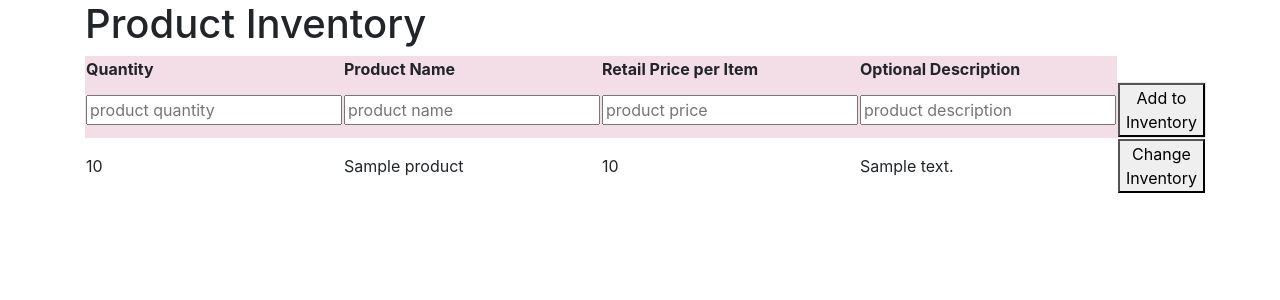
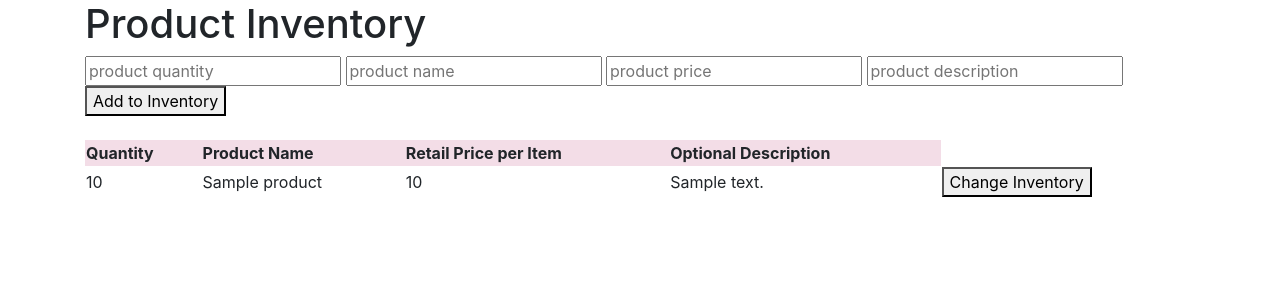
Before and after one commit to nfgrawker/maryKayProject, a Django app: template inventory/templates/inventory/inventoryTables.html in a window 1280 px wide. Shown: the part 56-356 px from the top of the page. Run offline with Django 3.2, Linux system fonts and the light colour scheme; the template is opened without the code that fills it: most values are stand-ins (such as "Sample title", 1, 10 or a date in 2020); some libraries are stand-ins or nearby versions.

Commit message:
building out inventory page
added modals and styling

```diff
--- a/inventory/static/inventory/js/app.js
+++ b/inventory/static/inventory/js/app.js
@@ -9,7 +9,7 @@
             if ($(this).attr("id") == undefined) {
                 console.log("skipping token")
             } else {
-                objectToSend[$(this).attr("id")] = $(this).val()
+                objectToSend[$(this).attr("id")] = $(this).val();
                 arrayForInput.push($(this).val())
             }
         });
@@ -24,35 +24,47 @@
             },
             dataType: "json"
         }).then(response => {
-            console.log(response)
+            console.log(response);
             if(response['status'] == 1){
-                let newRow = $("<tr>")
+                console.log("adding")
+                let newRow = $("<tr>");
                 arrayForInput.forEach(function(val,idx){
-                    let tableData = $("<td>")
-                    tableData.append(val)
+                    let tableData = $("<td>");
+                    tableData.append(val);
                     newRow.append(tableData)
+                    console.log("appending")
+                    console.log(tableData)
                 });
-                $(".mainInventoryTable").append(newRow)
+                $(".mainInventoryTable").prepend(newRow)
             }
         });
         console.log(objectToSend)
     });
     $("#changeProduct").click(function(){
         parent = $("#postProduct").parent().parent();
+        url = "/changeProduct";
         let allListElements = $("input");
         let inputs = $(parent).find(allListElements);
         inputs.each(function () {
             if ($(this).attr("id") == undefined) {
                 console.log("skipping token")
             } else {
-                objectToSend[$(this).attr("id")] = $(this).val()
+                objectToSend[$(this).attr("td")] = $(this).val()
             }
 
         });
-            keyList = Object.keys(objectToSend)
-            paramsList = []
+            keyList = Object.keys(objectToSend);
+            paramsList = [];
         keyList.forEach(function(val,idx){
-
+            if (idx == 0){
+                url += "?"+val+"="+objectToSend[val]
+            }
+            else{
+                url += "&"+val+"="+objectToSend[val]
+            }
+        });
+        $.get(url,function(response){
+            console.log(response)
         })
     })
 };
--- a/inventory/templates/inventory/inventoryChange.html
+++ b/inventory/templates/inventory/inventoryChange.html
@@ -1,4 +1,6 @@
 {% extends 'inventory/inventoryBase.html' %}
 {% block content %}
+<div class="container">
 
+</div>
 {% endblock content %}
--- a/inventory/templates/inventory/inventoryTables.html
+++ b/inventory/templates/inventory/inventoryTables.html
@@ -4,7 +4,19 @@
         <div class="row">
             <div class="col-sm-12">
                 <h1>Product Inventory</h1>
-                <table class=" display">
+
+                {% csrf_token %}
+                <td><input type="text" id="quantity" placeholder="product quantity"></td>
+                <td><input type="text" id="name" placeholder="product name"></td>
+                <td><input type="text" id="price" placeholder="product price"></td>
+                <td><input type="text" id="description" placeholder="product description"></td>
+                <th>
+                    <button class="button" id="postProduct">Add to Inventory</button>
+                </th>
+                        <div class="w-100 mb-4"></div>
+
+                </tr>
+                <table class=" display w-100">
                     <thead>
                     <tr>
                         <th scope="col">Quantity</th>
@@ -15,26 +27,46 @@
                     </thead>
                     <tbody class="maininventoryTable">
                     <tr>
-                        {% csrf_token %}
-                        <td><input type="text" id="quantity" placeholder="product quantity"></td>
-                        <td><input type="text" id="name" placeholder="product name"></td>
-                        <td><input type="text" id="price" placeholder="product price"></td>
-                        <td><input type="text" id="description" placeholder="product description"></td>
-                        <th>
-                            <button class="button" id="postProduct">Add to Inventory</button>
-                        </th>
-                    </tr>
                         {% with index=0 %}
                             {% for product in products %}
                                 <tr>
-                                <td>{{ product.quantity }}</td>
-                                <td>{{ product.product_name }}</td>
-                                <td>{{ product.price }}</td>
-                                <td>{{ product.product_description }}</td>
+                                    <td id="quantityadd">{{ product.quantity }}</td>
+                                    <td id="product_nameadd">{{ product.product_name }}</td>
+                                    <td id="priceadd">{{ product.price }}</td>
+                                    <td id="product_descriptionadd">{{ product.product_description }}</td>
                                     <th>
-                                    <button class="button" id="changeProduct">Change Inventory</button>
+                                        <button class="button" id="changeInventory" data-toggle="modal"
+                                                data-target="#exampleModalCenter">Change Inventory
+                                        </button>
                                     </th>
+                                    <div class="modal fade" id="exampleModalCenter" tabindex="-1" role="dialog"
+                                         aria-labelledby="exampleModalCenterTitle" aria-hidden="true">
+                                        <div class="modal-dialog modal-dialog-centered" role="document">
+                                            <div class="modal-content">
+                                                <div class="modal-header">
+                                                    <h5 class="modal-title" id="exampleModalCenterTitle">Inventory
+                                                        Change</h5>
+                                                </div>
+                                                <div class="modal-body">
+                                                    <div class="row">
+                                                        <div class="col-lg-6"><input type="text" name="quantity"
+                                                                                     id="quantitychange"></div>
+                                                    </div>
+                                                </div>
+                                                <div class="modal-footer">
+                                                    <button type="button" class="btn btn-secondary"
+                                                            data-dismiss="modal">
+                                                        Close
+                                                    </button>
+                                                    <button type="button" class="btn" style="background-color:#f3dde7">
+                                                        Post Changes
+                                                    </button>
+                                                </div>
+                                            </div>
+                                        </div>
+                                    </div>
                                 </tr>
+
                             {% endfor %}
                         {% endwith %}
                     </tbody>
```
Lines whose indentation alone changed are shown as unchanged.
